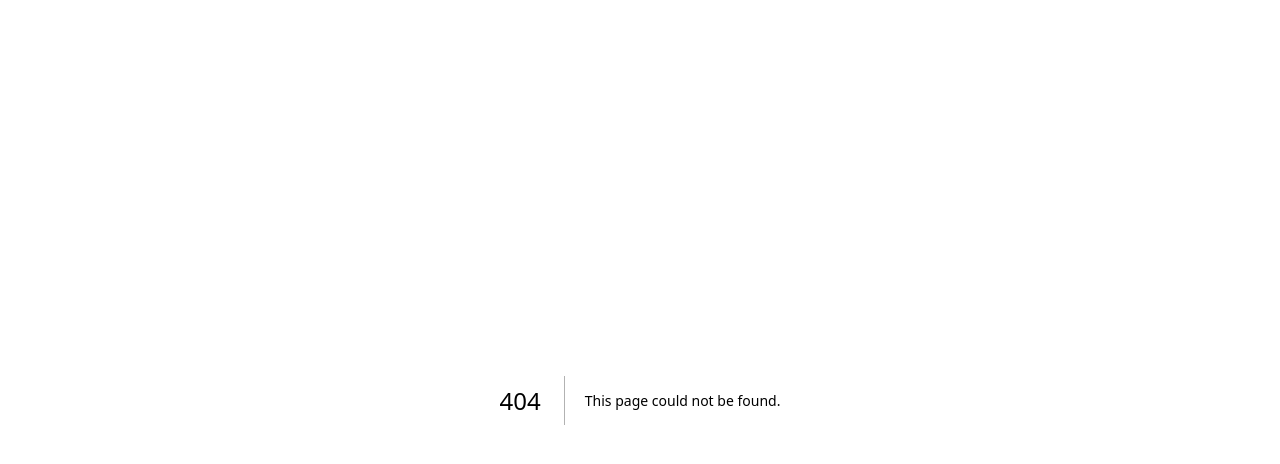
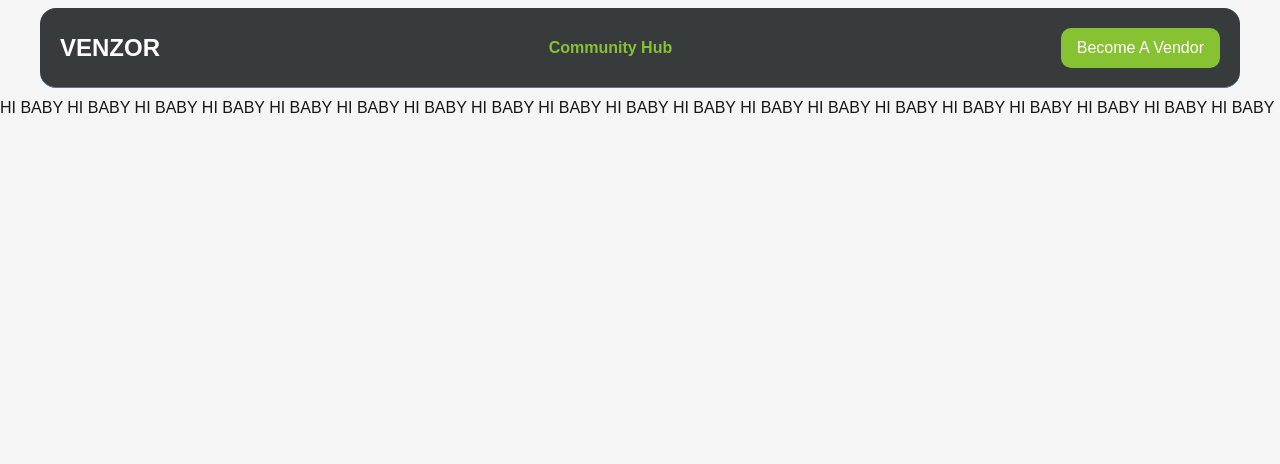
Before and after one commit to SN021/E-Marketplace-for-Event-Industry-Frontend, a Next.js app: page /dashboard in a window 1280 px wide. Before the commit this address had no page. Shown: the top 464 px of the page. Built offline with nearby package versions, Linux system fonts and the light colour scheme.

Commit message:
nav bar 1st part

```diff
--- /dev/null
+++ b/app/dashboard/_components/Navbar.tsx
@@ -0,0 +1,19 @@
+import React from "react";
+
+const Navbar = () => {
+  return (
+    <div className="px-10 pt-2 fixed w-full">
+      <div className=" bg-[#171a1b]/85  backdrop-blur-md mx-auto h-20 border-b-[1px] rounded-2xl border-gray-500 text-white">
+        <div className="  h-full mx-auto px-5 flex items-center justify-between">
+          <h1 className="text-2xl uppercase font-bold">venzor</h1>
+          <ul className="flex items-center gap-6 text-5m font-semibold">
+            <li className="text-[#86C232] hover:text-white ">Community Hub</li>
+          </ul>
+          <button className="primary-btn">Become A Vendor</button>
+        </div>
+      </div>
+    </div>
+  );
+};
+
+export default Navbar;
--- /dev/null
+++ b/app/dashboard/layout.tsx
@@ -0,0 +1,15 @@
+import React from "react";
+import Navbar from "./_components/Navbar";
+
+export default function DashboardLayout({
+  children,
+}: Readonly<{
+  children: React.ReactNode;
+}>) {
+  return (
+    <div className="">
+      <Navbar />
+      <div>{children}</div>
+    </div>
+  );
+}
--- /dev/null
+++ b/app/dashboard/page.tsx
@@ -0,0 +1,13 @@
+import React from "react";
+
+export default function Dashboard() {
+  return (
+    <div className="h-[2000px] pt-24">
+      <h1>
+        HI BABY HI BABY HI BABY HI BABY HI BABY HI BABY HI BABY HI BABY HI BABY
+        HI BABY HI BABY HI BABY HI BABY HI BABY HI BABY HI BABY HI BABY HI BABY
+        HI BABY
+      </h1>
+    </div>
+  );
+}
--- a/app/globals.css
+++ b/app/globals.css
@@ -1,11 +1,15 @@
 @import "tailwindcss";
 
 :root {
-  --background: #ffffff;
+  --background: #f5f5f5;
   --foreground: #171717;
 }
 
-@theme inline {
+@theme{
+  --color-primary: #86c232;
+}
+
+/* @theme inline {
   --color-background: var(--background);
   --color-foreground: var(--foreground);
   --font-sans: var(--font-geist-sans);
@@ -14,13 +18,13 @@
 
 @media (prefers-color-scheme: dark) {
   :root {
-    --background: #0a0a0a;
-    --foreground: #ededed;
+    --background: #f5f5f5;
+    --foreground: #171717;
   }
-}
+} */
 
 body {
-  background: var(--background);
+  background:var(--background);
   color: var(--foreground);
   font-family: Arial, Helvetica, sans-serif;
 }
@@ -29,3 +33,8 @@ body {
 .cl-card{
   backdrop-filter: blur(10px);
 }
+
+/* button styles */
+.primary-btn {
+  @apply bg-primary px-4 py-2 rounded-[10px];
+}
--- a/app/layout.tsx
+++ b/app/layout.tsx
@@ -15,8 +15,8 @@ const geistMono = Geist_Mono({
 });
 
 export const metadata: Metadata = {
-  title: "Create Next App",
-  description: "Generated by create next app",
+  title: "Venzor - Where Events Come Alive ",
+  description: "Connect. Create. Celebrate",
 };
 
 export default function RootLayout({
@@ -44,7 +44,7 @@ export default function RootLayout({
     >
       <html lang="en">
         <body
-          className={`${geistSans.variable} ${geistMono.variable} antialiased`}
+          className={`${geistSans.variable} ${geistMono.variable} antialiased ` }
         >
           {children}
         </body>
--- a/package.json
+++ b/package.json
@@ -12,6 +12,7 @@
     "@clerk/nextjs": "^6.12.5",
     "@clerk/themes": "^2.2.21",
     "@supabase/supabase-js": "^2.49.1",
+    "lucide-react": "^0.483.0",
     "micro": "^10.0.1",
     "next": "15.2.2",
     "postcss": "^8.5.3",
```
Also changed, not shown: 1 other file (tests, documents, lock files or other folders).
